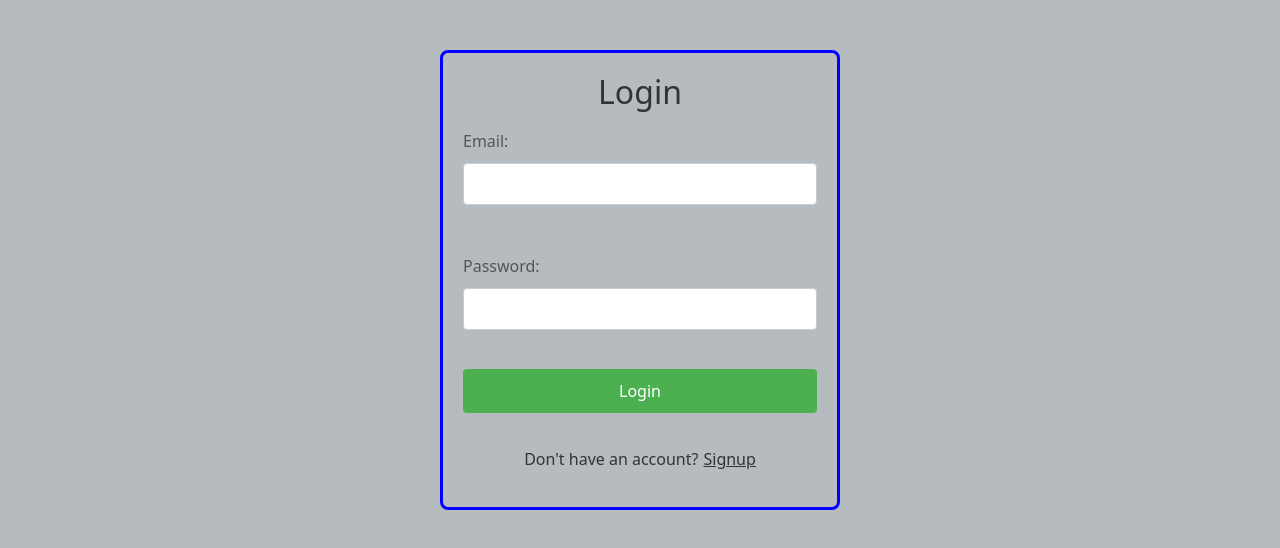
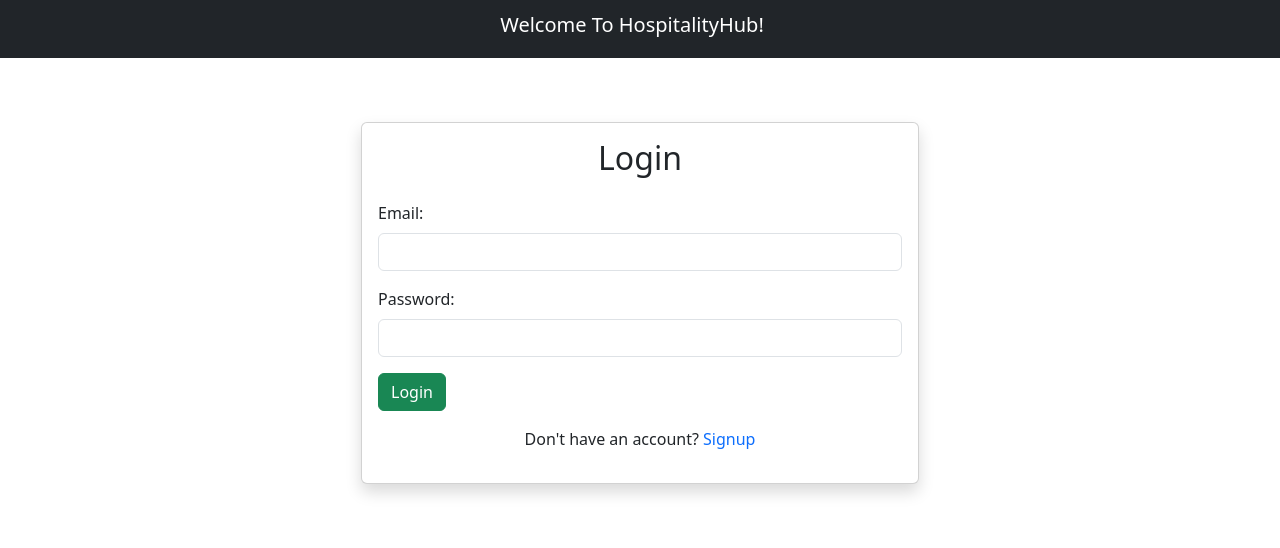
Before and after one commit to Ans155/HospitalityHub, a React (Create React App) app in the folder client/: page /login in a window 1280 px wide. Shown: the top 548 px of the page. Built offline with nearby package versions, Linux system fonts and the light colour scheme.

Commit message:
update authentication page

```diff
--- a/client/src/components/Login.js
+++ b/client/src/components/Login.js
@@ -1,28 +1,24 @@
 // Login.js
-import React, { useState, useEffect} from 'react';
+import React, { useState, useEffect } from 'react';
 import axios from 'axios';
 import { toast } from 'react-toastify';
 import { useNavigate } from 'react-router-dom';
+import 'bootstrap/dist/css/bootstrap.min.css';
 
 const Login = () => {
   const navigate = useNavigate();
   const [email, setEmail] = useState('');
   const [password, setPassword] = useState('');
- // const [confirmPassword, setConfirmPassword] = useState('');
   const [mode, setMode] = useState('login');
+
   const toggleMode = () => {
-    console.log(mode, "clicked");
-    // setMode((prevMode) => (prevMode === 'signup' ? 'login' : 'signup'));
-
-    mode==='signup' ? (setMode('login')) : (setMode('signup'));
-    //mode==='signup' ? navigate('/login') : navigate('/signup');
-    console.log(mode);
+    setMode((prevMode) => (prevMode === 'signup' ? 'login' : 'signup'));
   };
 
   useEffect(() => {
-    mode==='signup' ? navigate('/signup') : navigate('/login');
+    navigate(mode === 'signup' ? '/signup' : '/login');
+  }, [mode, navigate]);
 
- },[mode]);
   const handleLogin = async () => {
     try {
       const response = await axios.post('http://localhost:5000/auth/login', {
@@ -40,86 +36,66 @@ const Login = () => {
   };
 
   return (
-    <div style={styles.container}>
-      <h2 style={styles.heading}>Login</h2>
-      <form style={styles.form}>
-        <label style={styles.label}>Email:</label>
+    <div>
+      <nav className="navbar navbar-expand-lg navbar-dark bg-dark d-flex justify-content-around mb-3">
+      <h1 className="navbar-brand">Welcome To HospitalityHub!</h1>
+      </nav>
+    <br/>
+    <br/>
+      <div className="container">
+        <div className="card col-md-6 offset-md-3 shadow">
+          <div className="card-body">
+            <h2 className="card-title text-center mb-4">Login</h2>
+            <form>
+              <div className="mb-3">
+                <label htmlFor="email" className="form-label">
+                  Email:
+                </label>
                 <input
                   type="email"
+                  id="email"
                   value={email}
                   onChange={(e) => setEmail(e.target.value)}
-          style={styles.input}
+                  className="form-control"
+                  required
                 />
-        <br />
-        <label style={styles.label}>Password:</label>
+              </div>
+              <div className="mb-3">
+                <label htmlFor="password" className="form-label">
+                  Password:
+                </label>
                 <input
                   type="password"
+                  id="password"
                   value={password}
                   onChange={(e) => setPassword(e.target.value)}
-          style={styles.input}
+                  className="form-control"
+                  required
                 />
-        <br />
-        <button type="button" onClick={handleLogin} style={styles.button}>
+              </div>
+              <button
+                type="button"
+                onClick={handleLogin}
+                className="btn btn-success btn-block"
+              >
                 Login
               </button>
-        <br />
-        <p style={styles.toggleText}>
-          {mode === 'signup' ? 'Already have an account?' : 'Don\'t have an account?'}
-          <span style={styles.toggleButton} onClick={toggleMode}>
-            {mode === 'signup' ? 'Login' : 'Signup'}
+              <p className="text-center mt-3">
+                {mode === 'signup' ? 'Already have an account?' : "Don't have an account?"}
+                <span
+                  className="text-primary ml-1"
+                  onClick={toggleMode}
+                  style={{ cursor: 'pointer' }}
+                >
+                  {mode === 'signup' ? ' Login' : ' Signup'}
                 </span>
               </p>
             </form>
           </div>
+        </div>
+      </div>
+    </div>
   );
 };
 
-const styles = {
-  container: {
-    maxWidth: '400px',
-    margin: 'auto',
-    padding: '20px',
-    border: '3px solid blue',
-    borderRadius: '8px',
-    marginTop: '50px',
-  },
-  heading: {
-    textAlign: 'center',
-    color: '#333',
-  },
-  form: {
-    display: 'flex',
-    flexDirection: 'column',
-  },
-  label: {
-    margin: '10px 0',
-    color: '#555',
-  },
-  input: {
-    padding: '8px',
-    marginBottom: '15px',
-    border: '1px solid #ccc',
-    borderRadius: '4px',
-  },
-  button: {
-    backgroundColor: '#4caf50',
-    color: 'white',
-    padding: '10px',
-    border: 'none',
-    borderRadius: '4px',
-    cursor: 'pointer',
-  },
-  toggleText: {
-    marginTop: '10px',
-    textAlign: 'center',
-    color: '#333',
-  },
-
-  toggleButton: {
-    textDecoration: 'underline',
-    cursor: 'pointer',
-    marginLeft: '5px', // Add some spacing between Login and Signup
-  },
-};
-
 export default Login;
--- a/client/src/components/signup.js
+++ b/client/src/components/signup.js
@@ -3,6 +3,7 @@ import React, { useEffect, useState } from 'react';
 import axios from 'axios';
 import { toast } from 'react-toastify';
 import { useNavigate } from 'react-router-dom';
+import 'bootstrap/dist/css/bootstrap.min.css';
 
 const Signup = () => {
   const navigate = useNavigate();
@@ -10,19 +11,15 @@ const Signup = () => {
   const [password, setPassword] = useState('');
   const [confirmPassword, setConfirmPassword] = useState('');
   const [mode, setMode] = useState('signup');
+
   const toggleMode = () => {
-    console.log(mode, "clicked");
-    // setMode((prevMode) => (prevMode === 'signup' ? 'login' : 'signup'));
-
-    mode==='signup' ? (setMode('login')) : (setMode('signup'));
-    //mode==='signup' ? navigate('/login') : navigate('/signup');
-    console.log(mode);
+    setMode((prevMode) => (prevMode === 'signup' ? 'login' : 'signup'));
   };
 
   useEffect(() => {
-    mode==='signup' ? navigate('/signup') : navigate('/login');
+    navigate(mode === 'signup' ? '/signup' : '/login');
+  }, [mode, navigate]);
 
- },[mode]);
   const handleSignup = async () => {
     try {
       // Check if passwords match
@@ -36,106 +33,83 @@ const Signup = () => {
         password: password,
       });
 
-      toast.success('Signup successful');
-      console.log(response.data);
+      toast.success(response.data.message);
+      //console.log(response.data);
       navigate('/login');
     } catch (error) {
-      toast.error('Signup failed');
-      console.error('Signup error:', error.response.data);
+      toast.error(error.response.data.message);
+      //console.error('Signup error:', error.response.data);
     }
   };
 
   return (
-    <div style={styles.container}>
-      <h2 style={styles.heading}>Signup</h2>
-      <form style={styles.form}>
-        <label style={styles.label}>Email:</label>
+    <div>
+      <nav className="navbar navbar-expand-lg navbar-dark bg-dark d-flex justify-content-around mb-3">
+      <h1 className="navbar-brand">Welcome To HospitalityHub!</h1>
+      </nav>
+
+      <div className="container mt-5">
+        <div className="row justify-content-center">
+          <div className="col-md-6">
+            <div className="card shadow">
+              <div className="card-body">
+                <h2 className="card-title text-center mb-4">Signup</h2>
+                <form>
+                  <div className="form-group">
+                    <label>Email:</label>
                     <input
                       type="email"
                       value={email}
                       onChange={(e) => setEmail(e.target.value)}
-          style={styles.input}
+                      className="form-control"
+                      required
                     />
-        <br />
-        <label style={styles.label}>Password:</label>
+                  </div>
+                  <div className="form-group">
+                    <label>Password:</label>
                     <input
                       type="password"
                       value={password}
                       onChange={(e) => setPassword(e.target.value)}
-          style={styles.input}
+                      className="form-control"
+                      required
                     />
-        <br />
-        <label style={styles.label}>Confirm Password:</label>
+                  </div>
+                  <div className="form-group">
+                    <label>Confirm Password:</label>
                     <input
                       type="password"
                       value={confirmPassword}
                       onChange={(e) => setConfirmPassword(e.target.value)}
-          style={styles.input}
+                      className="form-control"
+                      required
                     />
-        <br />
-        <button type="button" onClick={handleSignup} style={styles.button}>
+                  </div>
+                  <button
+                    type="button"
+                    onClick={handleSignup}
+                    className="btn btn-success btn-block"
+                  >
                     Signup
                   </button>
-        <br />
-        <p style={styles.toggleText}>
-          {mode === 'signup' ? 'Already have an account?' : 'Don\'t have an account?'}
-          <span style={styles.toggleButton} onClick={toggleMode}>
-            {mode === 'signup' ? 'Login' : 'Signup'}
+                  <p className="text-center mt-3">
+                    {mode === 'signup' ? 'Already have an account?' : "Don't have an account?"}
+                    <span
+                      className="text-primary ml-1"
+                      onClick={toggleMode}
+                      style={{ cursor: 'pointer' }}
+                    >
+                      {mode === 'signup' ? ' Login' : ' Signup'}
                     </span>
                   </p>
-
                 </form>
+              </div>
+            </div>
+          </div>
+        </div>
+      </div>
     </div>
   );
 };
 
-const styles = {
-  container: {
-    maxWidth: '400px',
-    margin: 'auto',
-    padding: '20px',
-    border: '3px solid blue',
-    borderRadius: '8px',
-    marginTop: '50px',
-  },
-  heading: {
-
-    textAlign: 'center',
-    color: '#333',
-  },
-  form: {
-    display: 'flex',
-    flexDirection: 'column',
-  },
-  label: {
-    margin: '10px 0',
-    color: '#555',
-  },
-  input: {
-    padding: '8px',
-    marginBottom: '15px',
-    border: '1px solid #ccc',
-    borderRadius: '4px',
-  },
-  button: {
-    backgroundColor: '#4caf50',
-    color: 'white',
-    padding: '10px',
-    border: 'none',
-    borderRadius: '4px',
-    cursor: 'pointer',
-  },
-  toggleText: {
-    marginTop: '10px',
-    textAlign: 'center',
-    color: '#333',
-  },
-
-  toggleButton: {
-    textDecoration: 'underline',
-    cursor: 'pointer',
-    marginLeft: '5px', // Add some spacing between Login and Signup
-  },
-};
-
 export default Signup;
```
Also changed, not shown: 1 other file (tests, documents, lock files or other folders). Lines whose indentation alone changed are shown as unchanged.
